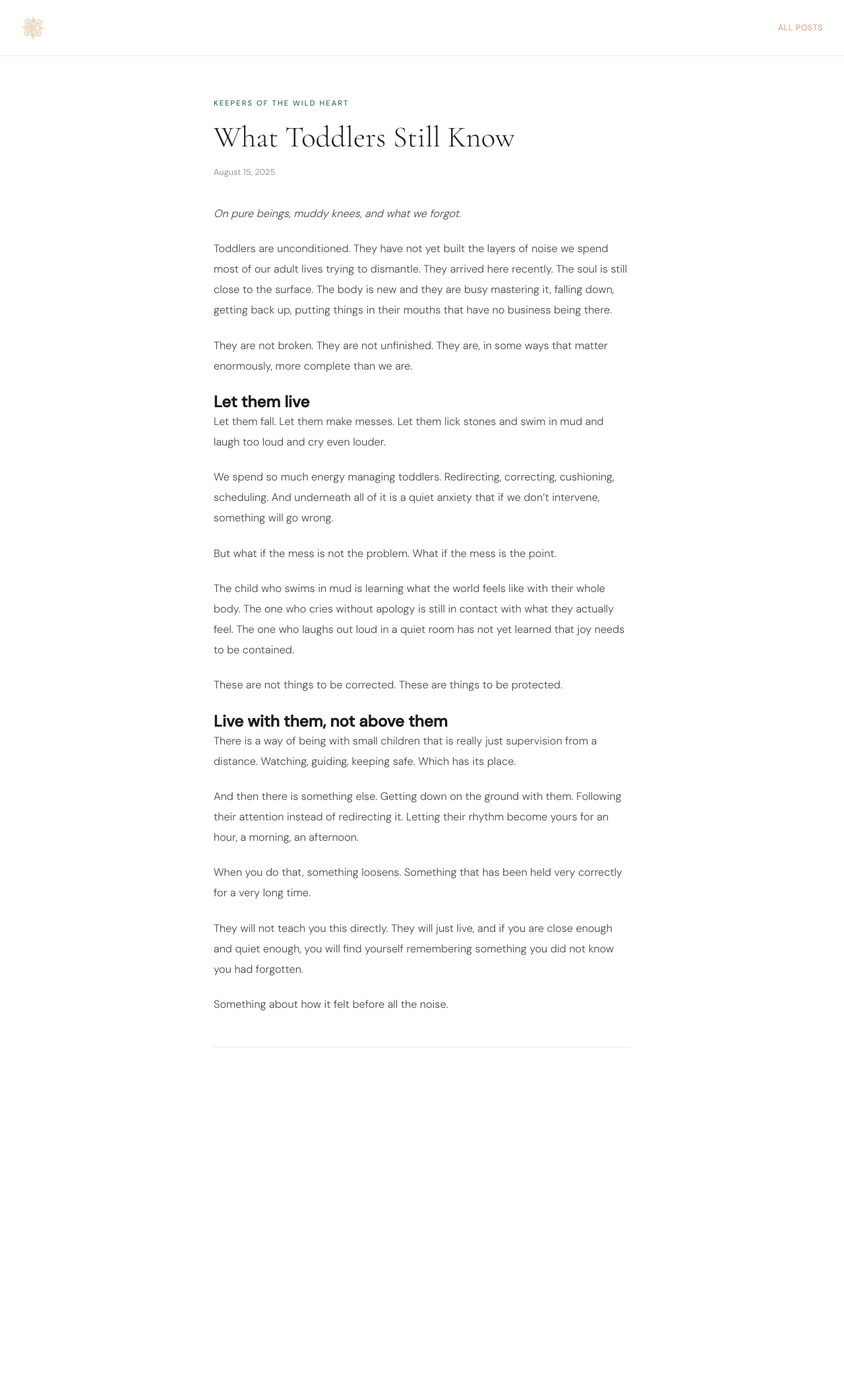
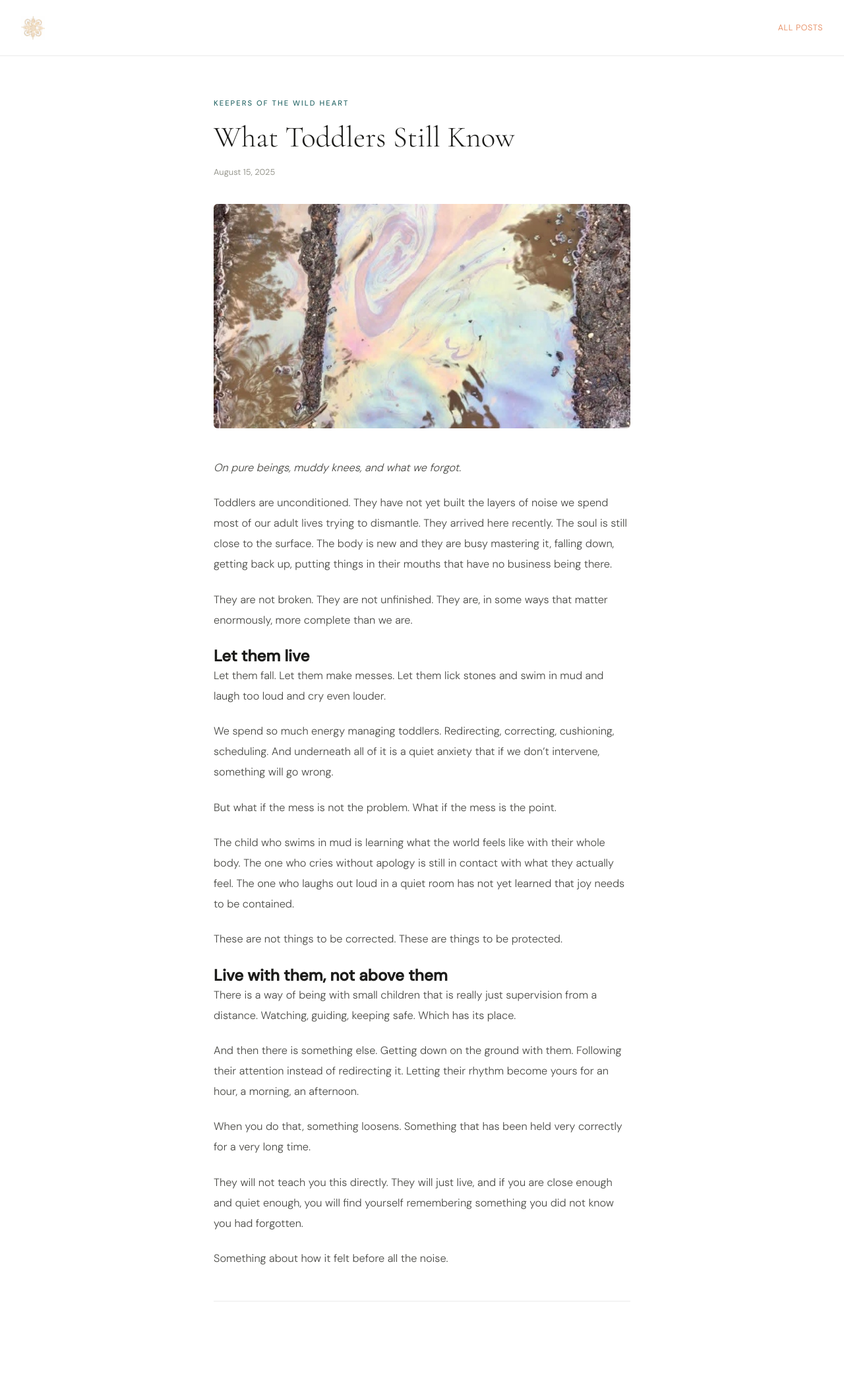
Before and after one commit to Blubell26/giuliapacciotti.com, a Jekyll site: the page built from _posts/2025-08-15-what-toddlers-still-know.md, in a window 1280 px wide. Shown: the whole page at 66% size. Built offline with Jekyll 4.4.1, drawn with Linux system fonts in a browser that asks for light colours; comment, search, counter and statistics services are not loaded; before the commit the page ends 1715 px from its top, so only the background shows below that.

Commit message:
Update 2025-08-15-what-toddlers-still-know.md

```diff
--- a/_posts/2025-08-15-what-toddlers-still-know.md
+++ b/_posts/2025-08-15-what-toddlers-still-know.md
@@ -3,8 +3,8 @@ layout: post
 title: What Toddlers Still Know
 description: On unconditioned beings, the noise we build over time, and what happens when we let ourselves live alongside them instead of managing them.
 date: 2025-08-15
-image:
-thumb:
+image: IMG_7434.jpeg
+thumb: IMG_7434.jpeg
 category: parenting-unschooling
 ---
 
```
